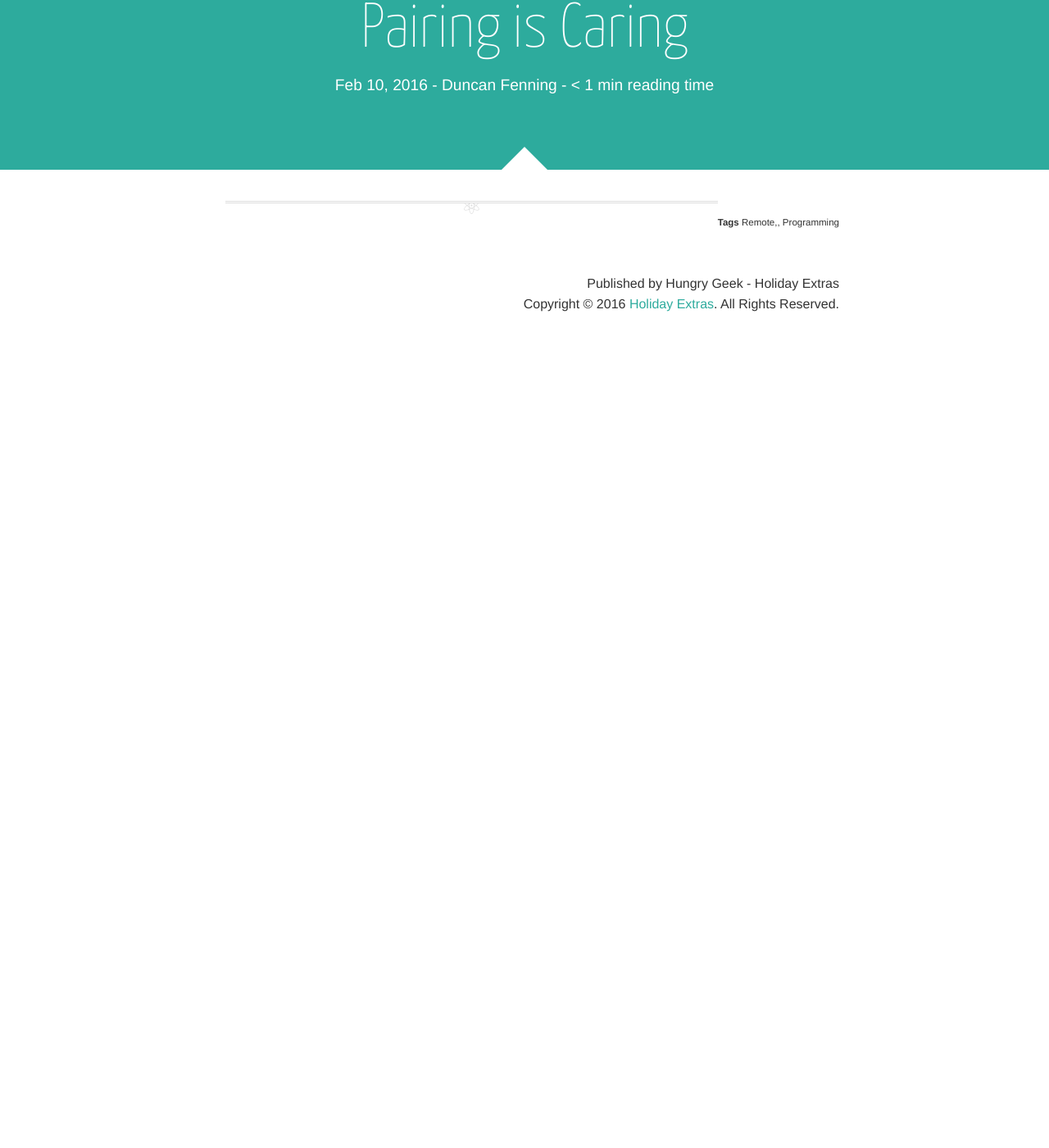
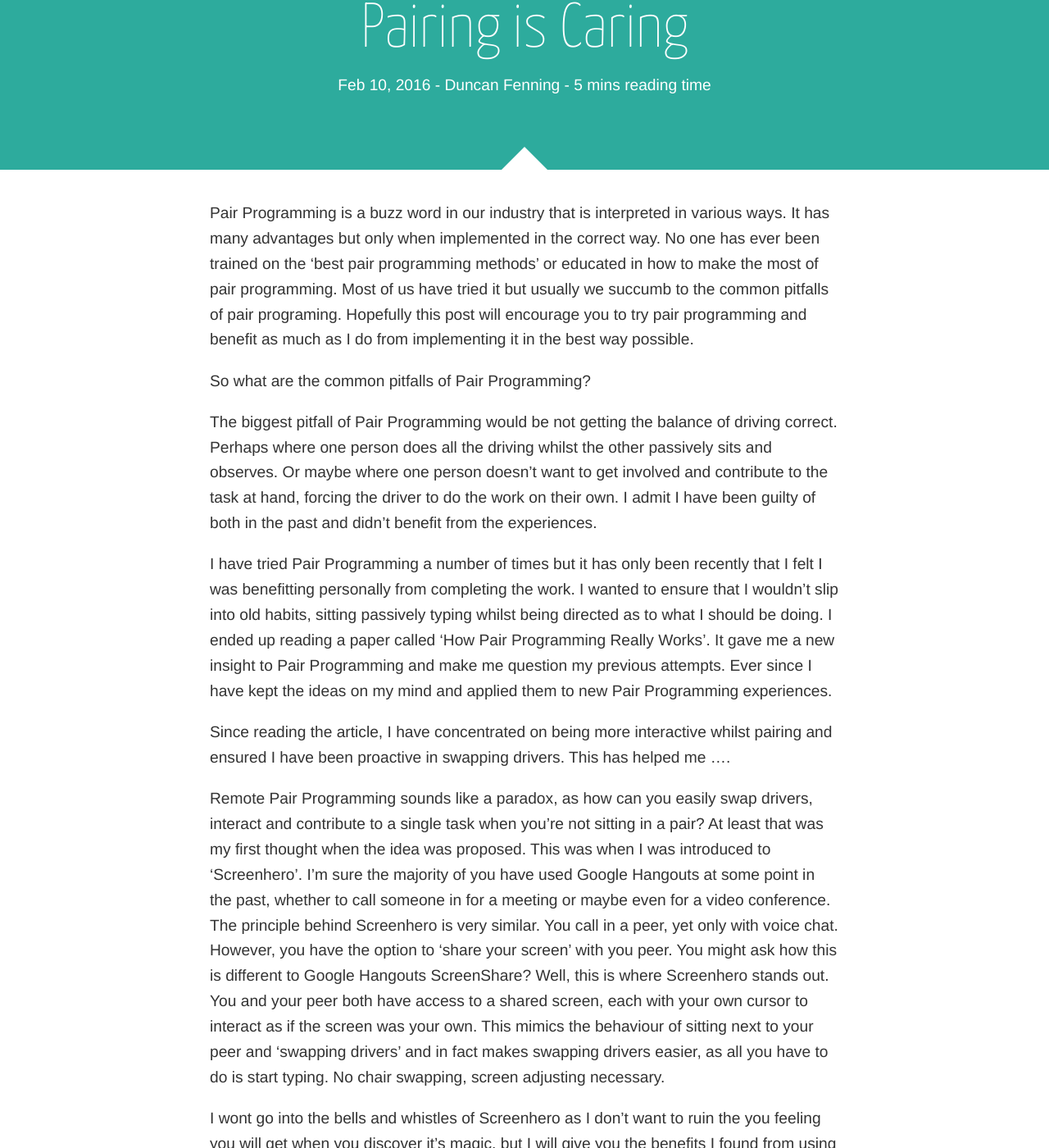
Before and after one commit to holidayextras/holidayextras.github.com, a Jekyll site: the page built from _posts/2016-02-10-remote-pair-programming.md, in a window 1280 px wide and 1400 px high, scrolled down 270 px. Shown: the whole window at 82% size. Built offline with Jekyll 4.4.1, drawn with Linux system fonts in a browser that asks for light colours; nearby versions of some CDN libraries; comment, search, counter and statistics services are not loaded; before the commit the page ends 900 px from its top, so only the background shows below that; some of the changed text lies outside the part shown.

Commit message:
First Draft

```diff
--- a/_posts/2016-02-10-remote-pair-programming.md
+++ b/_posts/2016-02-10-remote-pair-programming.md
@@ -7,3 +7,28 @@
 comments: true
 excerpt: Pair programming like never before.
 ---
+
+Pair Programming is a buzz word in our industry that is interpreted in various ways. It has many advantages but only when implemented in the correct way. No one has ever been trained on the 'best pair programming methods' or educated in how to make the most of pair programming. Most of us have tried it but usually we succumb to the common pitfalls of pair programing. Hopefully this post will encourage you to try pair programming and benefit as much as I do from implementing it in the best way possible.
+
+So what are the common pitfalls of Pair Programming?
+
+The biggest pitfall of Pair Programming would be not getting the balance of driving correct. Perhaps where one person does all the driving whilst the other passively sits and observes. Or maybe where one person doesn't want to get involved and contribute to the task at hand, forcing the driver to do the work on their own. I admit I have been guilty of both in the past and didn't benefit from the experiences.
+
+I have tried Pair Programming a number of times but it has only been recently that I felt I was benefitting personally from completing the work. I wanted to ensure that I wouldn't slip into old habits, sitting passively typing whilst being directed as to what I should be doing. I ended up reading a paper called 'How Pair Programming Really Works'. It gave me a new insight to Pair Programming and make me question my previous attempts. Ever since I have kept the ideas on my mind and applied them to new Pair Programming experiences.
+
+Since reading the article, I have concentrated on being more interactive whilst pairing and ensured I have been proactive in swapping drivers. This has helped me ....
+
+Remote Pair Programming sounds like a paradox, as how can you easily swap drivers, interact and contribute to a single task when you're not sitting in a pair? At least that was my first thought when the idea was proposed. This was when I was introduced to 'Screenhero'. I'm sure the majority of you have used Google Hangouts at some point in the past, whether to call someone in for a meeting or maybe even for a video conference. The principle behind Screenhero is very similar. You call in a peer, yet only with voice chat. However, you have the option to 'share your screen' with you peer. You might ask how this is different to Google Hangouts ScreenShare? Well, this is where Screenhero stands out. You and your peer both have access to a shared screen, each with your own cursor to interact as if the screen was your own. This mimics the behaviour of sitting next to your peer and 'swapping drivers' and in fact makes swapping drivers easier, as all you have to do is start typing. No chair swapping, screen adjusting necessary.
+
+I wont go into the bells and whistles of Screenhero as I don't want to ruin the you feeling you will get when you discover it's magic, but I will give you the benefits I found from using it.
+
+First of all, I felt more focussed than I do when Pair Programming traditionally. This is because I was not interrupted by anyone or anything around me. I was focussed on my screen and others didn't interrupt me as I looked busy. It it a lot easier to interrupt someone who is not in conversion with someone else. I feel this is comparable to when you are texting someone versuse when you are having a conversion with them. Someone wouldn't think anything of talking to you whilst you are texting them, but they wouldnt even think to try and talk to you mid conversation.
+
+Secondly, I was more interactive with my peer as decisions would have to be discussed through conversation rather than assumed or decided through body language. It is also more noticeable if you are not contributing when dicussing over a voice call, which prevents one person being too passive.
+
+The most important benefit from my Remote Pair Programming experience however, is the fact it can be done *anywhere*. I could be at home in England pairing up with someone in Portgual. There really are no limitations to where productive Pair Programming can be done and I urge you to try it if you havent' yet. In fact if you haven't, stop reading this and go and try it! It will give you a brand new perspective to Pair Programming.
+
+All of these benefits of Remote Pair Programming lead to higher productivity. In fact you will surprise yourself in how much you can get done in such a short space of time. But be warned, it can be very intense so regular breaks are a must to keep those productive juices flowing!
+
+PP article - https://www.computer.org/cms/Computer.org/ComputingNow/homepage/mostread/MostRead-SW-PairProgrammingReallyWorks.pdf
+Screenhero - https://screenhero.com/
```
